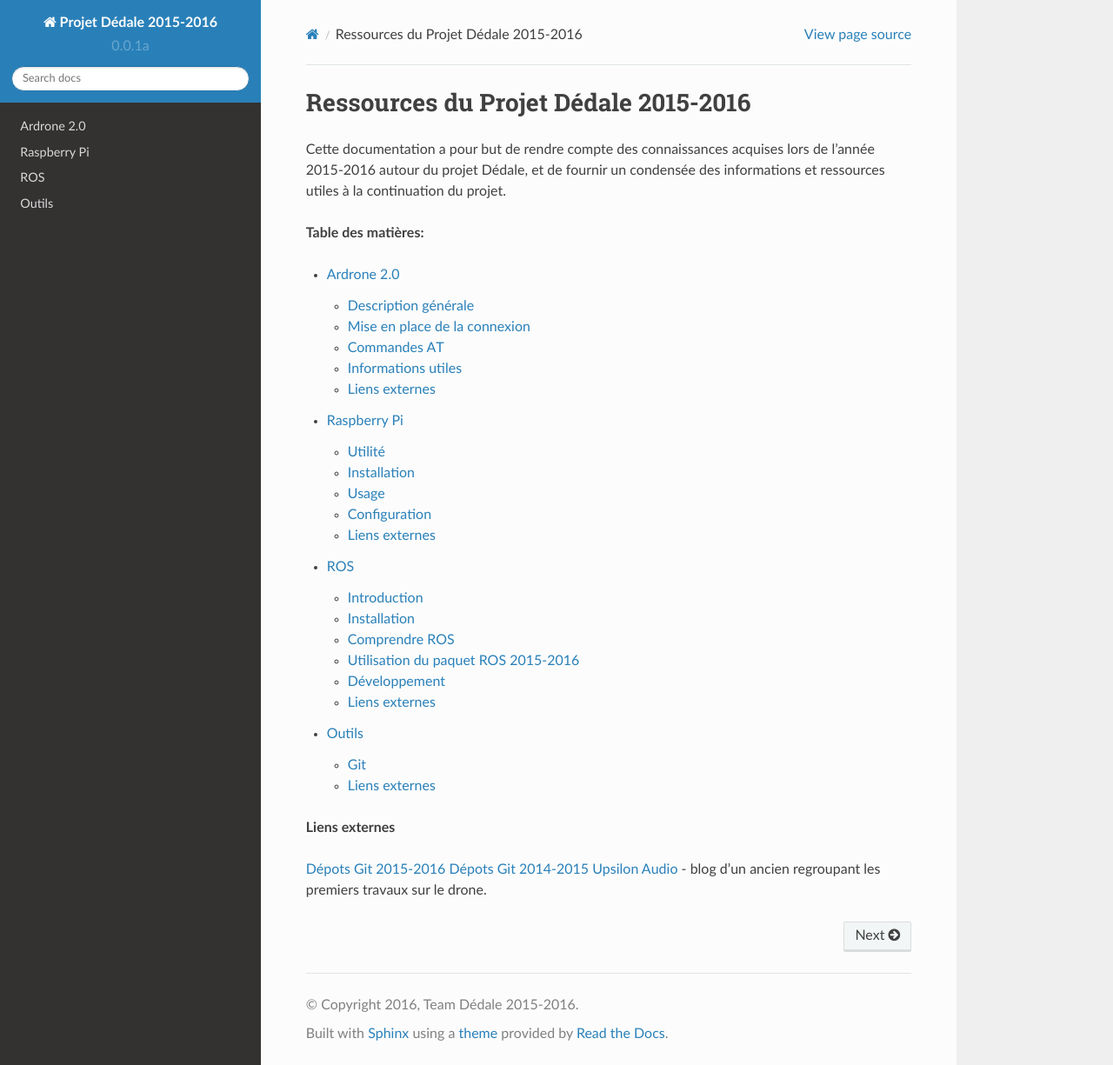
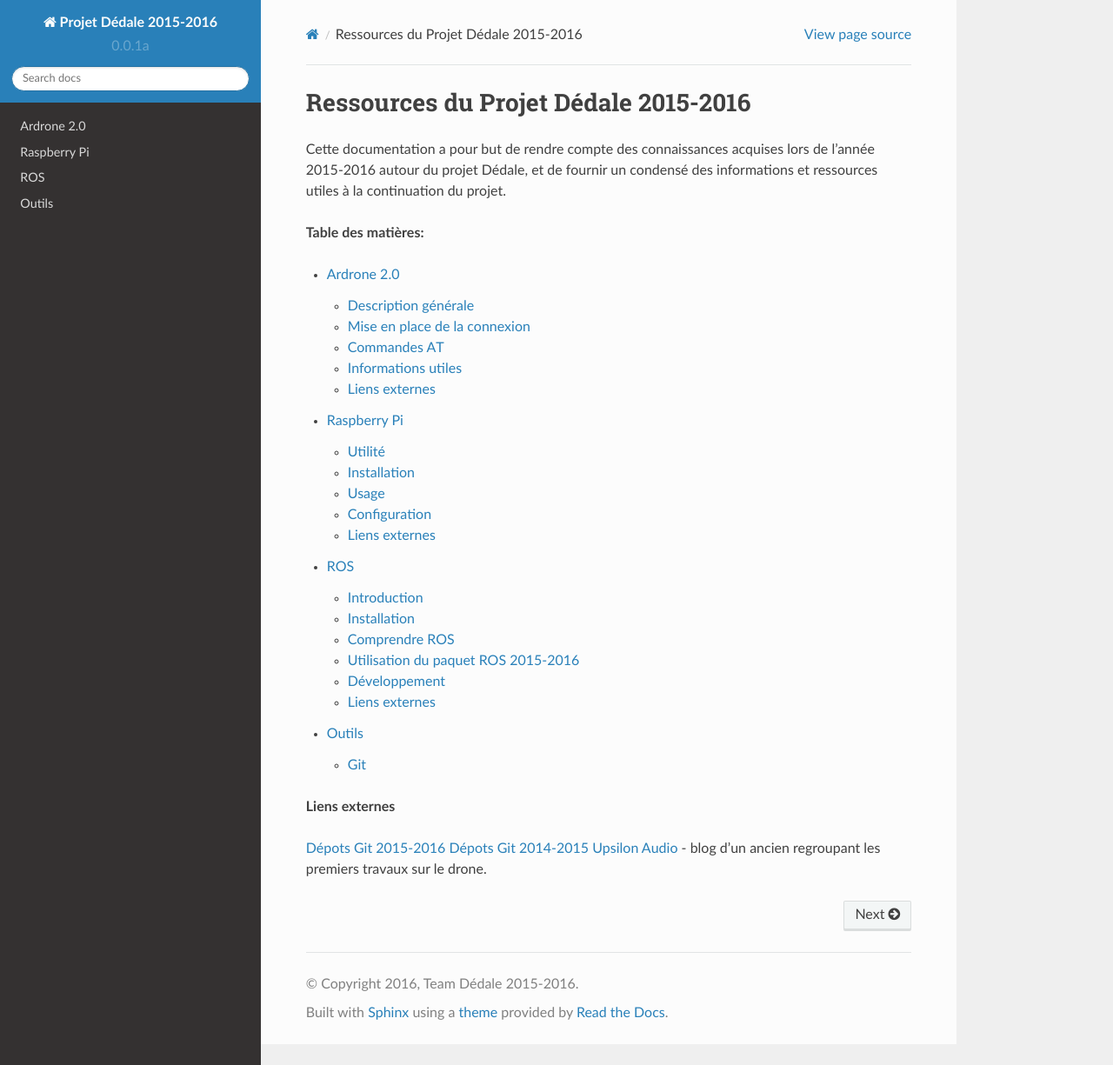
Before and after one commit to DedaleTSP/Resources20152016, a Sphinx documentation site: the page built from docs/source/index.rst, in a window 1280 px wide and 1225 px high. Shown: the whole window at 87% size. Built offline with Sphinx 7.4.7 and the Read the Docs theme 2.0.0, drawn with Linux system fonts in a browser that asks for light colours.

Commit message:
finished

```diff
--- a/docs/source/index.rst
+++ b/docs/source/index.rst
@@ -7,7 +7,7 @@ Ressources du Projet Dédale 2015-2016
 =====================================
 
 Cette documentation a pour but de rendre compte des connaissances acquises lors de l'année 2015-2016 autour du projet
-Dédale, et de fournir un condensée des informations et ressources utiles à la continuation du projet.
+Dédale, et de fournir un condensé des informations et ressources utiles à la continuation du projet.
 
 **Table des matières:**
 
--- a/docs/source/ros.rst
+++ b/docs/source/ros.rst
@@ -111,7 +111,7 @@ un espace de travail catkin sous ``~/catkin_ws/``
 Développement
 #############
 
-Pour le développement et l'utilisation générale de ROS, la documentation officielle est très bien faite : `ici <http://wiki.ros.org/fr/ROS/Tutorials>`_
+Pour le développement et l'utilisation générale de ROS, la documentation officielle est très bien faite : `ici <http://wiki.ros.org/fr/ROS/Tutorials>`_.
 Une grande aide pour le développement est la consultation d'exemples dans les sources d'autres paquets.
 
 - `falkor_ardrone <https://github.com/FalkorSystems/falkor_ardrone>`_
--- a/docs/source/tools.rst
+++ b/docs/source/tools.rst
@@ -16,6 +16,3 @@ Les bases de git (utile pour le travail collaboratif):
 La première commande sert à spécifier les fichiers ayant été modifiés, la deuxième à annoter leur modification, la
 troisième à envoyer les modifications sur les serveurs distants. Ces commandes doivent être effectués dans un dossier
 ayant été initialisé avec la commande ``git clone``. Plus d'informations disponibles avec ``man git``.
-
-Liens externes
-##############
```
Also changed, not shown: 14 other files.
